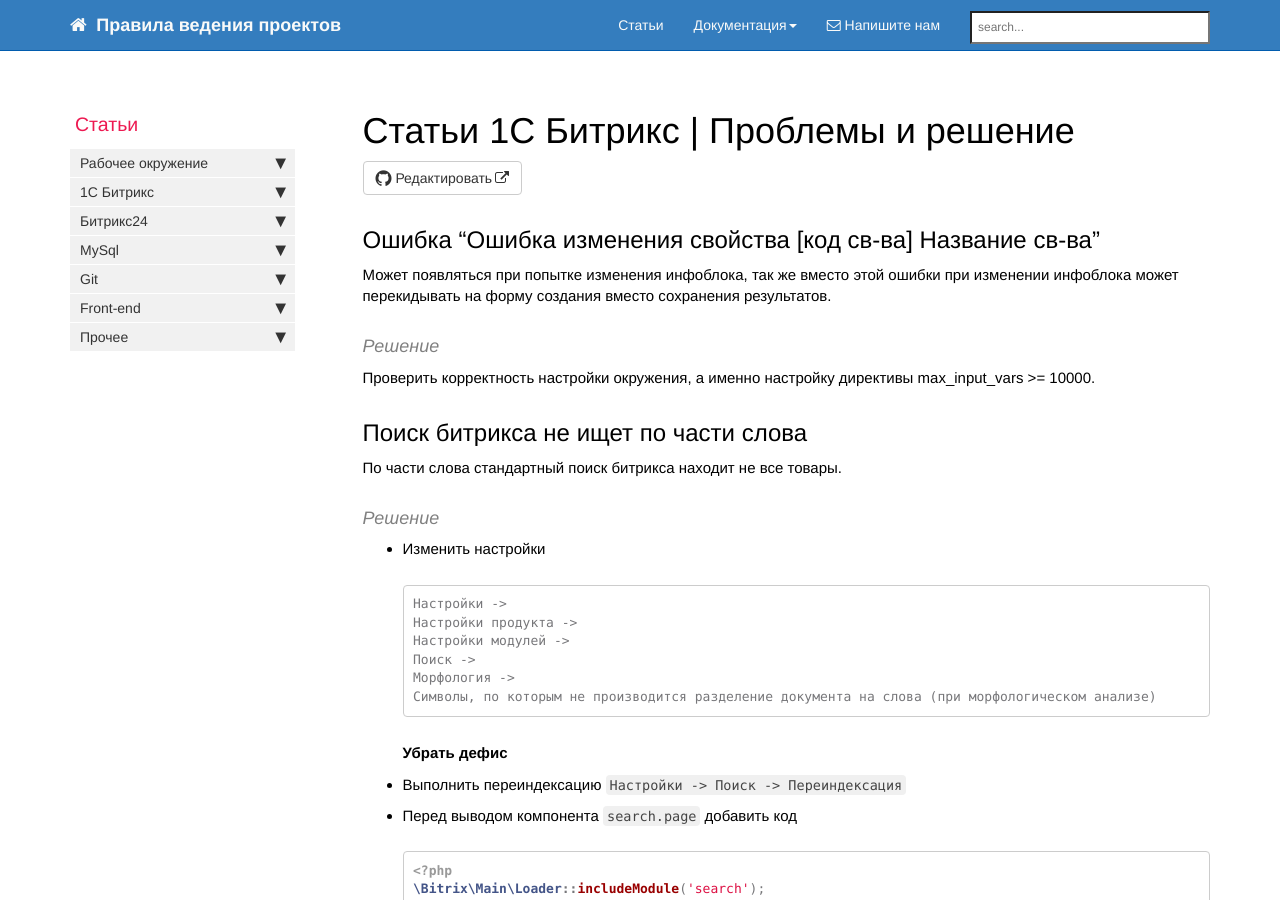
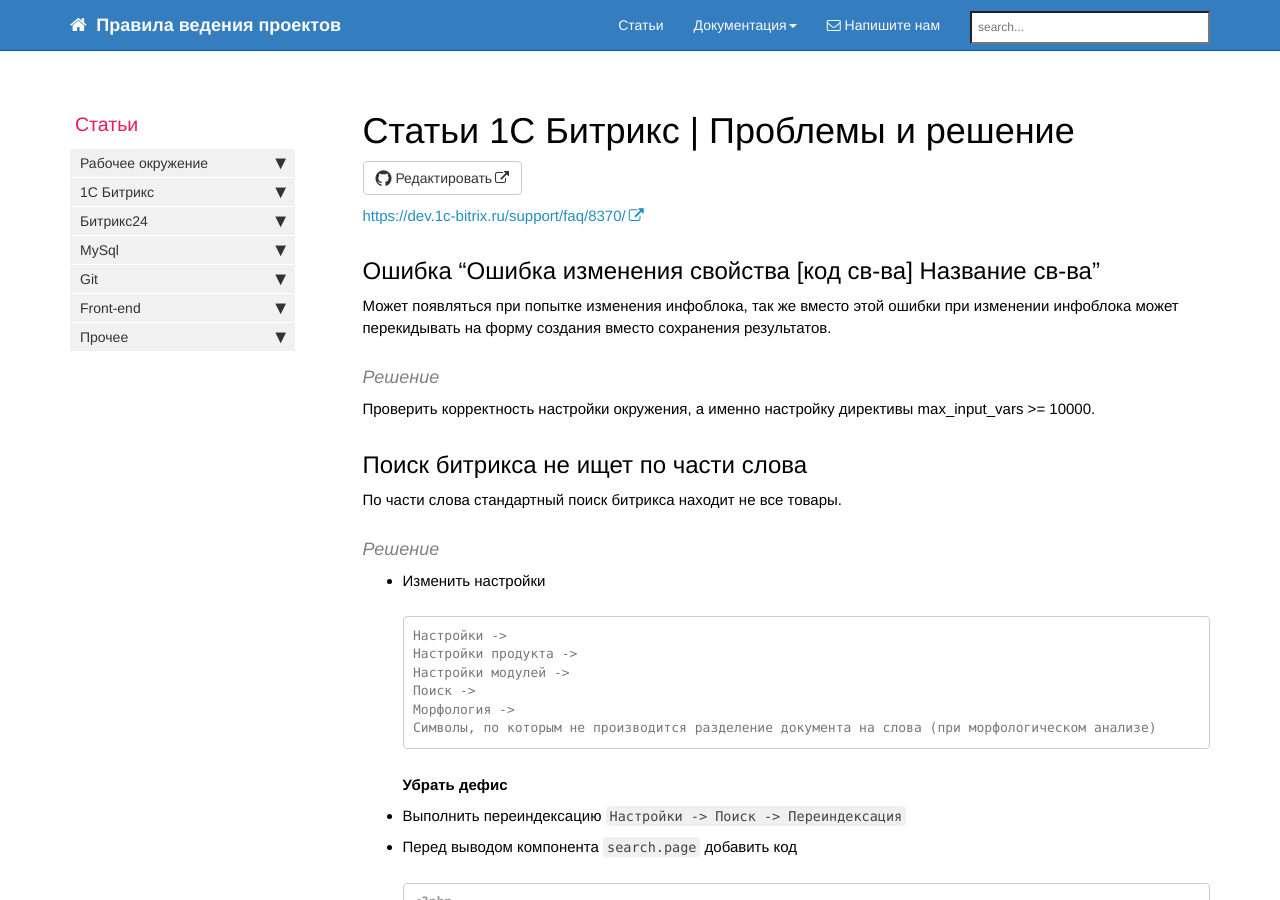
Before and after one commit to gdecider/gdecider.github.io, a Jekyll site: the page built from pages/articles/articles_bx_problems.md, in a window 1280 px wide and 900 px high. Built offline with Jekyll 4.4.1, drawn with Linux system fonts in a browser that asks for light colours; nearby versions of some CDN libraries; comment, search, counter and statistics services are not loaded; some of the changed lines change nothing that is shown.

Commit message:
Update articles_bx_problems.md

```diff
--- a/pages/articles/articles_bx_problems.md
+++ b/pages/articles/articles_bx_problems.md
@@ -7,6 +7,8 @@
 summary: false
 toc: false
 ---
+
+[https://dev.1c-bitrix.ru/support/faq/8370/](https://dev.1c-bitrix.ru/support/faq/8370/)
 
 ## Ошибка "Ошибка изменения свойства [код св-ва] Название св-ва"
 
```
